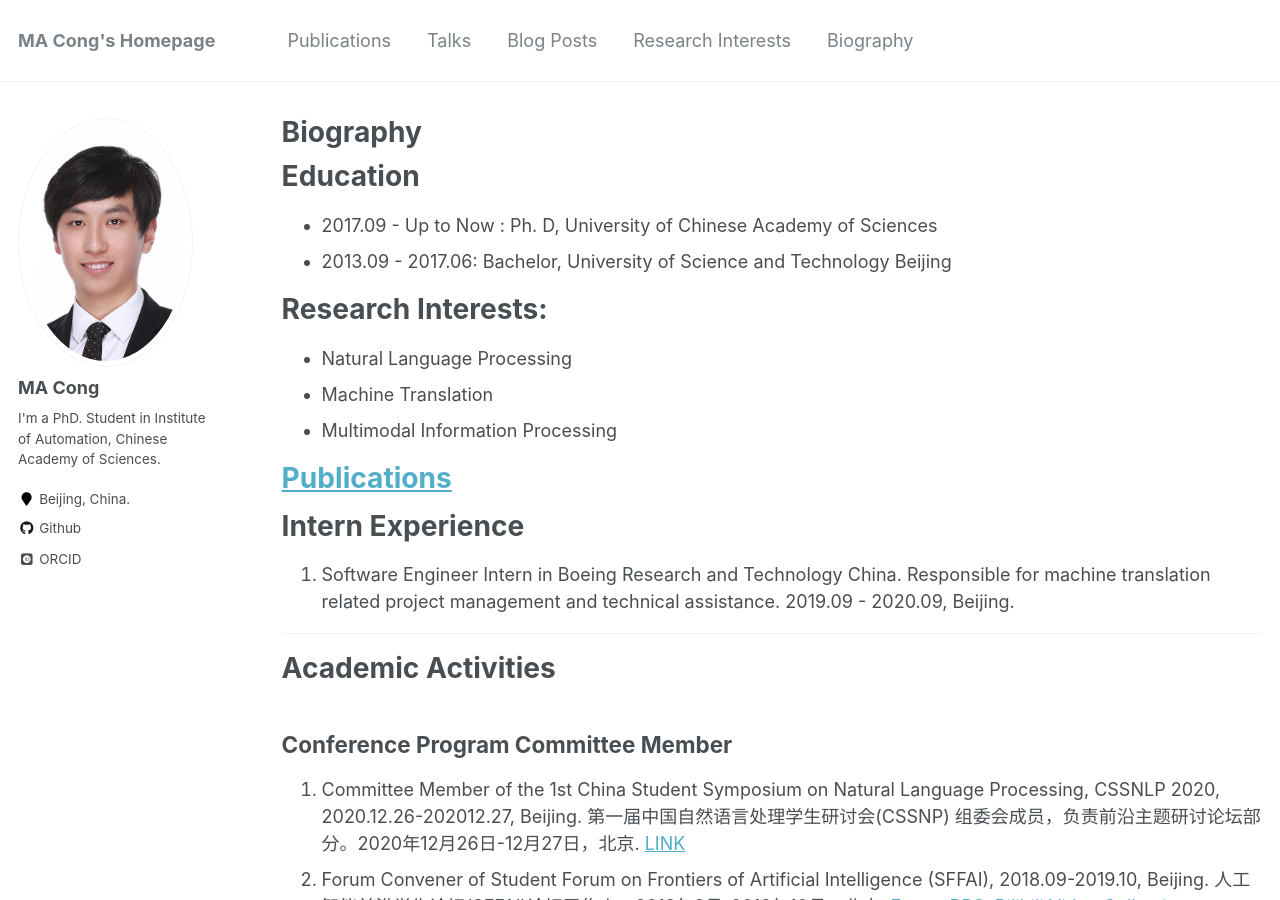
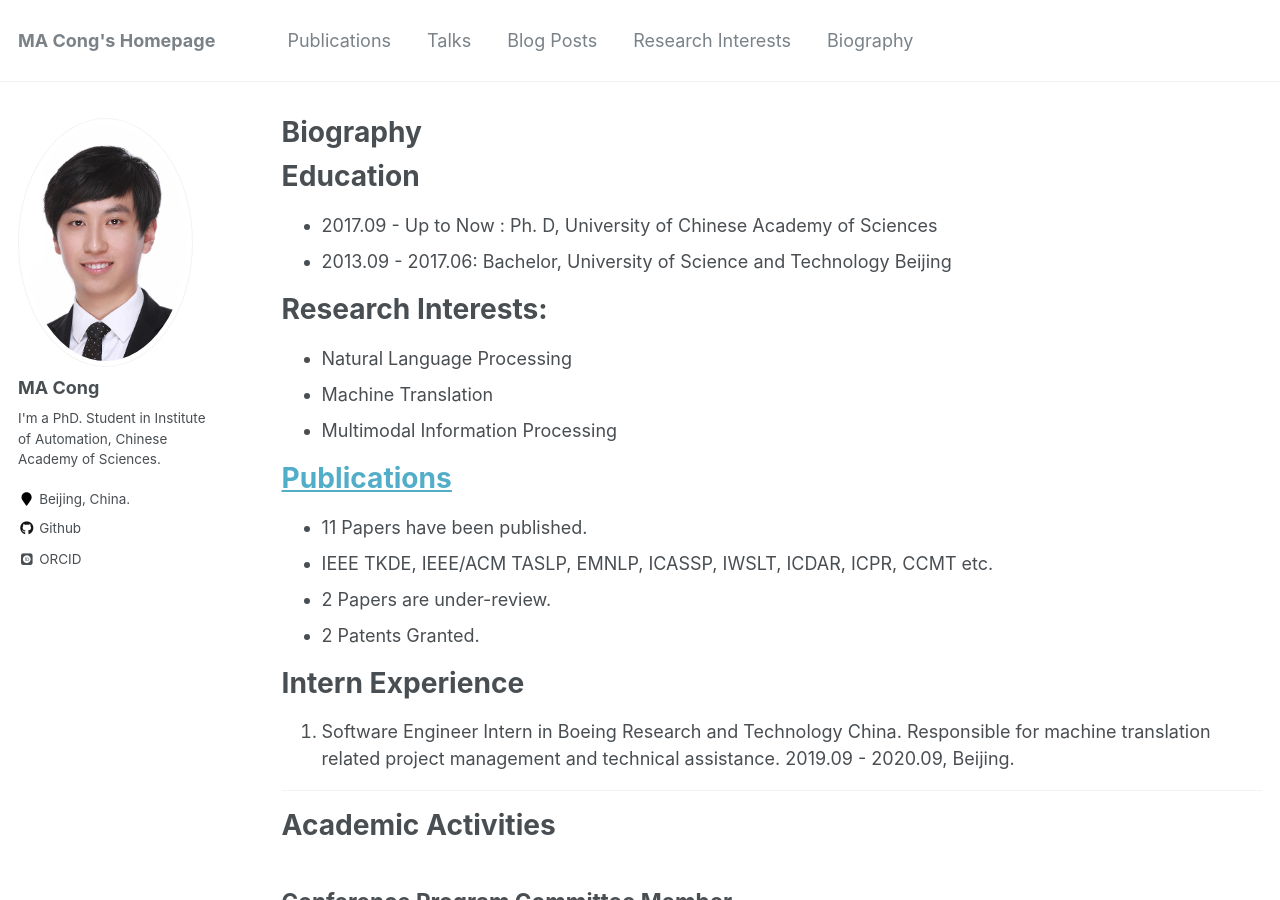
Before and after one commit to EriCongMa/ericongma.github.io, a Jekyll site: the page built from _pages/cv.md, in a window 1280 px wide and 900 px high. Built offline with Jekyll 4.4.1, drawn with Linux system fonts in a browser that asks for light colours; some web fonts are replaced.

Commit message:
macong:2023-12-14_10:28:48

```diff
--- a/_pages/cv.md
+++ b/_pages/cv.md
@@ -26,6 +26,11 @@ Research Interests:
 
 # [Publications](https://ericongma.github.io/publications/)
 
+- 11 Papers have been published.
+- IEEE TKDE, IEEE/ACM TASLP, EMNLP, ICASSP, IWSLT, ICDAR, ICPR, CCMT etc.
+- 2 Papers are under-review.
+- 2 Patents Granted.
+
 Intern Experience
 ===
 
```
Also changed, not shown: 1 other file.
